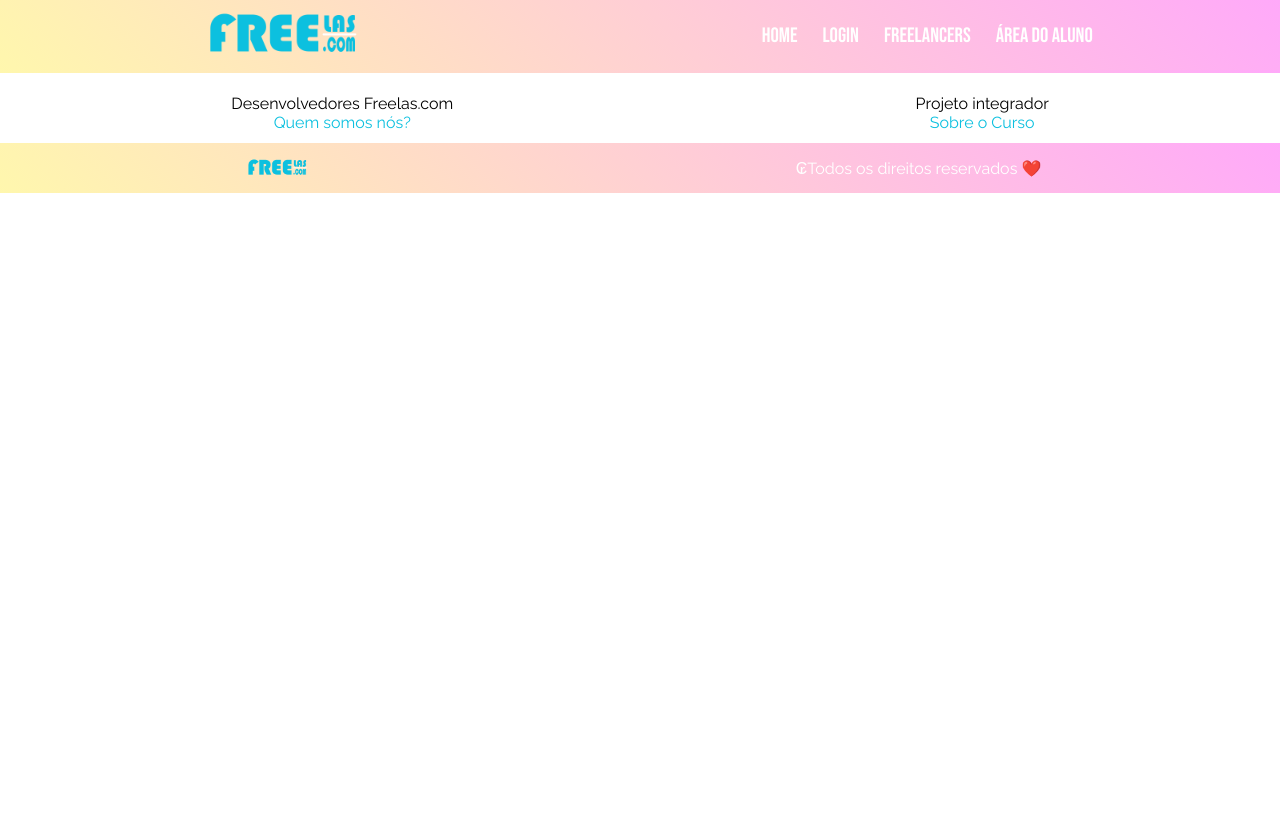
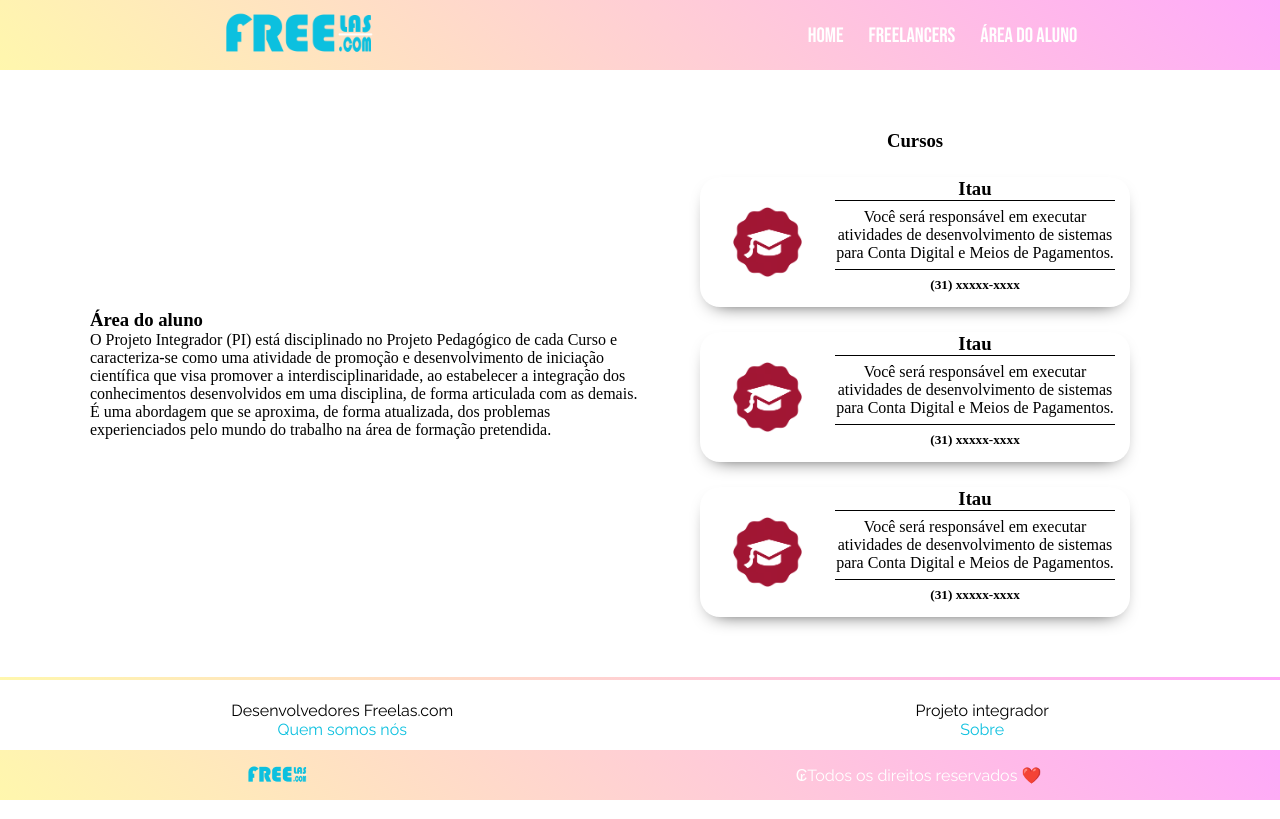
Before and after one commit to Samue1-Martins/freelas.com, a React (Vite) app: page /area-aluno in a window 1280 px wide. Built offline with nearby package versions, Linux system fonts and the light colour scheme.

Commit message:
Feat: adding pages

```diff
--- a/src/App.jsx
+++ b/src/App.jsx
@@ -13,6 +13,7 @@
 import Sobre from './components/screens/Sobre/Sobre'
 import SobreCurso from './components/screens/SobreCurso/SobreCurso'
 import Freelancers from './components/screens/Freelancers/Freelancers'
+import AreaAluno from './components/screens/AreaAluno/AreaAluno'
 
 function App() {
   const [count, setCount] = useState(0)
@@ -29,6 +30,7 @@
             <Route path="/sobre-curso" element={<SobreCurso />} />
             <Route path="/quem-somos-nos" element={<CardFotos />} />
             <Route path='/freelancers' element={<Freelancers />}/>
+            <Route path='/area-aluno' element={<AreaAluno/>}/>
           </Routes>
         </>
         <Footer />
--- a/src/components/CardFotos/CardFotos.css
+++ b/src/components/CardFotos/CardFotos.css
@@ -1,4 +1,4 @@
-.tela{
+.tela2{
     display: flex;
     justify-content: center;
     align-items: center;
@@ -29,12 +29,13 @@
 
 .foto img {
     height: 100%;
+    width: 300px;
     border-radius: 10px;
     object-fit: cover;
 }
 
 .titulo {
-    height: 100px;
+    height: 70px;
     display: flex;
     justify-content: center;
     align-items: center;
--- a/src/components/CardFotos/CardFotos.jsx
+++ b/src/components/CardFotos/CardFotos.jsx
@@ -10,7 +10,7 @@
 function CardFotos() {
     return (
         <>
-            <div className="tela">
+            <div className="tela2">
                 <div className="cardFoto">
                     <div className="foto">
                         <img src={samuel} alt="" />
--- a/src/components/CardTrabalhos/CardTrabalho.css
+++ b/src/components/CardTrabalhos/CardTrabalho.css
@@ -1,6 +1,6 @@
 .card{
-    height: 300px;
-    width: 700px;
+    height: 100px;
+    width: 400px;
     background-color: blue;
     display: flex;
     align-items: center;
@@ -14,34 +14,35 @@
 }
 
 .cardLogo{
-    height: 250px;
-    background-color: aqua;
-    width: 250px;
+    height: 70px;
+    width: 150px;
+    display: flex;
+    justify-content: center;
+    align-items: center;
+}
 
+.cardLogo img{
+    height: 100%;
 }
 
 .cardDescrição{
     width: 100%;
-    height: 300px;
 }
 
 .cardDescriçãoEmpresa{
-    height: 60px;
     text-align: center;
     border-bottom: 1px solid #000000;
-    padding-top: 10px;
+    padding: 7px 0px 0px 0px;
 }
 
 .cardDescriçãoVaga{
-    padding-top: 30px;
-    height: 150px;
+    padding: 7px 0px 7px 0px;
     text-align: center;
     border-bottom: 1px solid #000000;
 }
 
 .cardDescriçãoContato{
-    height: 60px;
+    height: 30px;
     text-align: center;
-    padding-top: 30px;
-
+    padding: 7px 0px 7px 0px;
 }
--- a/src/components/CardTrabalhos/CardTrabalho.jsx
+++ b/src/components/CardTrabalhos/CardTrabalho.jsx
@@ -1,27 +1,28 @@
 import React from "react";
 import './CardTrabalho.css'
+import logoCurso from '../../assets/Images/logoCurso.png'
 
 function cardTrabalho() {
     return (
-        <div>
-            <div className="card">
+        <>
+        <div className="card">
                 <div className="cardLogo">
-                    <h5>logo impresa</h5>
+                    <img src={logoCurso} alt="" />
                 </div>
                 <div className="cardDescrição">
                     <div className="cardDescriçãoEmpresa">
-                        <h1>Itau</h1>
+                        <h3>Itau</h3>
                     </div>
                     <div className="cardDescriçãoVaga">
                         <p>Você será responsável em executar atividades de desenvolvimento de sistemas para Conta Digital e Meios de Pagamentos.
-                            Atuará diretamente com várias áreas de negócios, contribuindo para a análise e implementação de novos produtos e soluções.</p>
+                            </p>
                     </div>
                     <div className="cardDescriçãoContato">
                         <h5>(31) xxxxx-xxxx</h5>
                     </div>
                 </div>
             </div>
-        </div>
+        </>
     )
 }
 
--- a/src/components/Footer/Footer.css
+++ b/src/components/Footer/Footer.css
@@ -9,6 +9,7 @@
     display: flex;
     justify-content: center;
     width: 100%;
+    height: 100%;
     flex-direction: column;
     border-top: 3px solid #FFA9F9;
     border-image: var(--gradient)1;
--- a/src/components/Footer/Footer.jsx
+++ b/src/components/Footer/Footer.jsx
@@ -11,7 +11,7 @@
                     <h4>Desenvolvedores Freelas.com</h4>
                     <Link to="/quem-somos-nos">
                         <h6>
-                        Quem somos nós?
+                        Quem somos nós
                         </h6>
                     </Link>
                 </nav>
@@ -19,7 +19,7 @@
                     <h4>Projeto integrador</h4>
                     <Link to="/sobre-curso">
                         <h6>
-                            Sobre o Curso
+                            Sobre
                         </h6>
                     </Link>
                 </nav>
--- a/src/components/Navbar/Navbar.jsx
+++ b/src/components/Navbar/Navbar.jsx
@@ -12,9 +12,9 @@
                 <ul>
                     <li>
                         <Link to="/">Home</Link>
-                        <Link to="/login">Login</Link>
+                        {/* <Link to="/login">Login</Link> */}
                         <Link to="/freelancers">Freelancers</Link>
-                        <a href="#">Área do aluno</a>
+                        <Link to="/area-aluno">Área do Aluno</Link>
                     </li>
                 </ul>
             </nav>
--- /dev/null
+++ b/src/components/screens/AreaAluno/AreaAluno.css
@@ -0,0 +1,30 @@
+.tela{
+    display: flex;
+    flex-direction: row;
+    flex: 1;
+    justify-content: space-evenly;
+    align-items: center;
+    margin-bottom: 20px;
+    width: 80%;
+    height: 100%;
+    width: min(100%, 1100px);
+    margin: 0 auto;
+}
+
+.area1{
+    display: flex;
+    justify-content: flex-start;
+    align-items: start;
+    flex-direction: column;
+    width: 100%;
+    height: 100%;
+}
+
+.area2{
+    display: flex;
+    justify-content: center;
+    align-items: center;
+    flex-direction: column;
+    width: 100%;
+    height: 100%;
+}
--- /dev/null
+++ b/src/components/screens/AreaAluno/AreaAluno.jsx
@@ -0,0 +1,38 @@
+import React from "react";
+import './AreaAluno.css'
+import CardTrabalho from "../../CardTrabalhos/CardTrabalho";
+
+
+function AreaAluno() {
+    return (
+        <div className="tela">
+            <div className="area1">
+                <h3>Área do aluno</h3>
+                <div>
+                    <p>
+                        O Projeto Integrador (PI) está disciplinado no Projeto Pedagógico de cada Curso e
+                        caracteriza-se como uma atividade de promoção e desenvolvimento de iniciação científica
+                        que visa promover a interdisciplinaridade, ao estabelecer a integração dos conhecimentos
+                        desenvolvidos em uma disciplina, de forma articulada com as demais. É uma abordagem que
+                        se aproxima, de forma atualizada, dos problemas experienciados pelo mundo do trabalho na
+                        área de formação pretendida.
+                    </p>
+                </div>
+            </div>
+            <div className="area2">
+                <h3>Cursos</h3>
+                <div>
+                    <CardTrabalho />
+                </div>
+                <div>
+                    <CardTrabalho />
+                </div>
+                <div>
+                    <CardTrabalho />
+                </div>
+            </div>
+        </div>
+    )
+}
+
+export default AreaAluno
--- a/src/components/screens/Sobre/Sobre.css
+++ b/src/components/screens/Sobre/Sobre.css
@@ -4,6 +4,7 @@
     margin-bottom: 20px;
     width: min(100%, 1100px);
     margin: 0 auto;
+    flex-direction: column;
 }
 
 .conteudoSobre{
```
Also changed, not shown: src/assets/Images/logoCurso.png (added).
